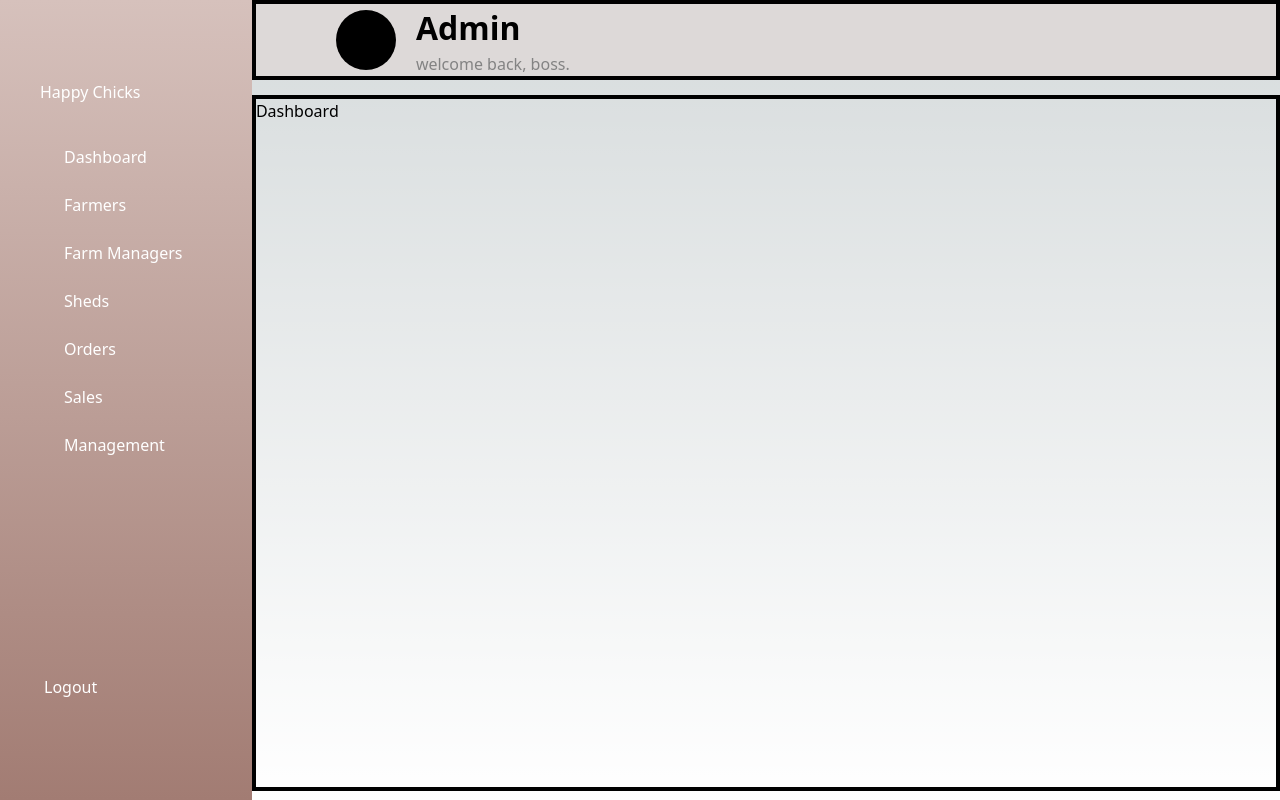
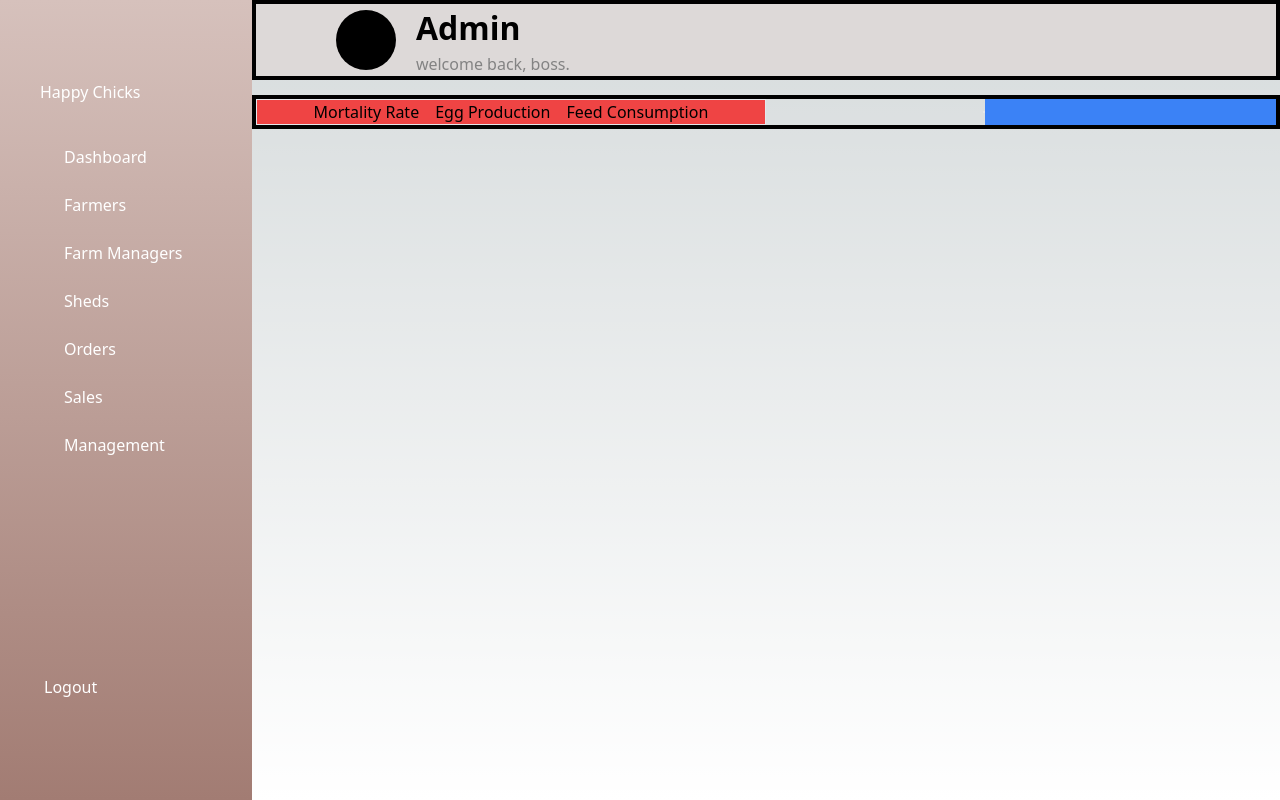
Before and after one commit to Happy-Chicks/admin, a Next.js app: page / in a window 1280 px wide. Built offline with nearby package versions, Linux system fonts and the light colour scheme.

Commit message:
layouts for dashboard

```diff
--- /dev/null
+++ b/src/components/statsContainer.jsx
@@ -0,0 +1,18 @@
+import React from "react";
+
+const StatsContainer = () => {
+  return (
+    <div className=" items-center justify-center">
+      <div className="flex flex-row items-center justify-center space-x-4 bg-red-500">
+      <button>Mortality Rate</button>
+      <button>Egg Production</button>
+      <button>Feed Consumption</button>
+      </div>
+     <div className="">
+
+     </div>
+    </div>
+  );
+};
+
+export default StatsContainer;
--- a/src/pages/index.jsx
+++ b/src/pages/index.jsx
@@ -1,6 +1,7 @@
 import Image from "next/image";
 import Head from "next/head";
 import TopBar from "../components/topbar";
+import StatsContainer from "../components/statsContainer";
 
 export default function Home() {
   return (
@@ -12,12 +13,29 @@ export default function Home() {
         <link rel="icon" href="/favicon.ico" />
       </Head>
       <main className="w-full h-screen">
-        <div className="w-full h-full ">
+        <div className="w-full h-full bg-b ">
           <div className="w-full h-[10%] border-4 border-black">
             <TopBar />
           </div>
-          <div className="w-full h-[87%] overflow-y-scroll mt-[1.5%] border-4 border-black">
-            <p>Dashboard</p>
+          <div className="w-full mt-[1.5%]  border-4 border-black flex flex-row ">
+            {/* stats container and top employee ratings */}
+
+            <div className=" h-200 w-[100%] flex flex-row items-center justify-between ">
+              <div className="border w-[70%]  ">
+                {/* statsContainer */}
+                <StatsContainer />
+              </div>
+              <div className="border flex flex-col">
+                {/* top employee ratings */}
+                <div>{/* Top Employees */}</div>
+                <div>{/* Top Employee Details */}</div>
+              </div>
+            </div>
+            <div className="bg-blue-500 flex flex-row w-[40%]">
+              <div>{/* Information Container */}</div>
+              <div>{/* Overall Statistics */}</div>
+              <div>{/* empty div */}</div>
+            </div>
           </div>
         </div>
       </main>
```
Also changed, not shown: src/components/eggProduction.jsx (added), src/components/feedConsumption.jsx (added), src/components/mortalityRate.jsx (added).
